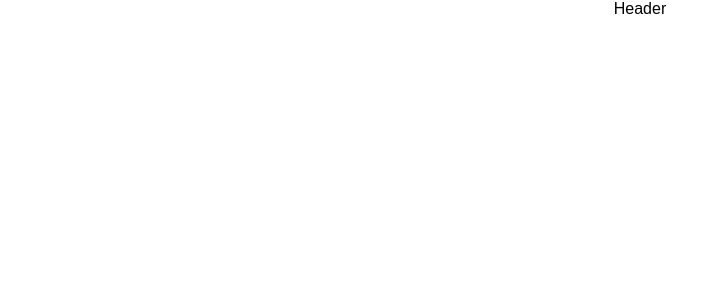
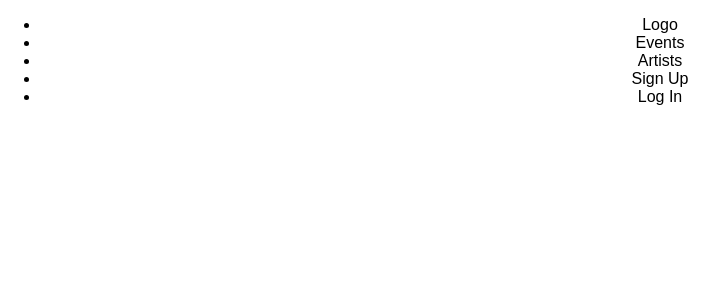
Before and after one commit to OlgaShirokova/OffScene-Client, a React app: page / in a window 1280 px wide. Shown: the top 300 px of the page, without its empty margins (0-727 px from the left). Built offline with nearby package versions, Linux system fonts and the light colour scheme.

Commit message:
initial commit

```diff
--- a/src/components/Header.js
+++ b/src/components/Header.js
@@ -3,8 +3,14 @@ import React, { Component } from 'react';
 class Header extends Component {
   render() {
     return (
-      <div>
-        Header
+      <div className="navContainer">
+        <ul className="header">
+          <li>Logo</li>
+          <li>Events</li>
+          <li>Artists</li>
+          <li>Sign Up</li>
+          <li>Log In</li>
+        </ul>
       </div>
     );
   }
```
